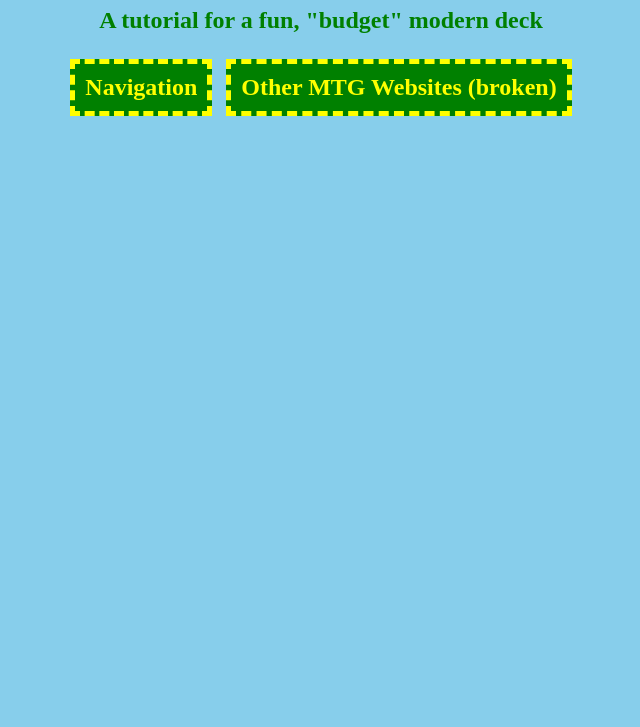
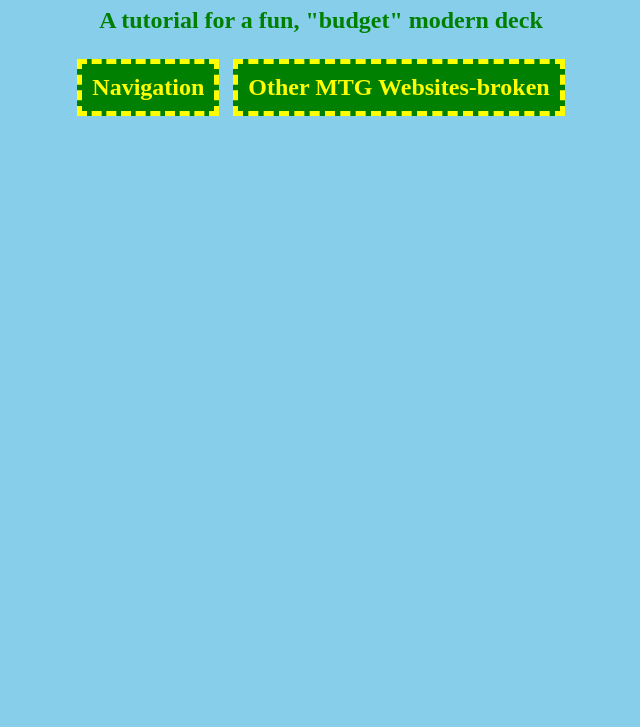
Before and after one commit to FroggyTroller/Bant_Emeria_deck_tech, a plain HTML site: page index.html in a window 1280 px wide. Shown: the part 73-800 px from the top of the page, without its empty margins (319-959 px from the left). Drawn offline with Linux system fonts and the light colour scheme.

Commit message:
Update index.html

```diff
--- a/index.html
+++ b/index.html
@@ -27,7 +27,7 @@
 		</div>
 
 		<div class="dropdown">
-		<span><p>Other MTG Websites (broken)</p></span>
+		<span><p>Other MTG Websites-broken</p></span>
 		<div class="dropdown-content">
 		<button onclick="document.getElementById('mtg_sites').style.display='block'" id="button">Toggle On</button>
 		<br>
```
